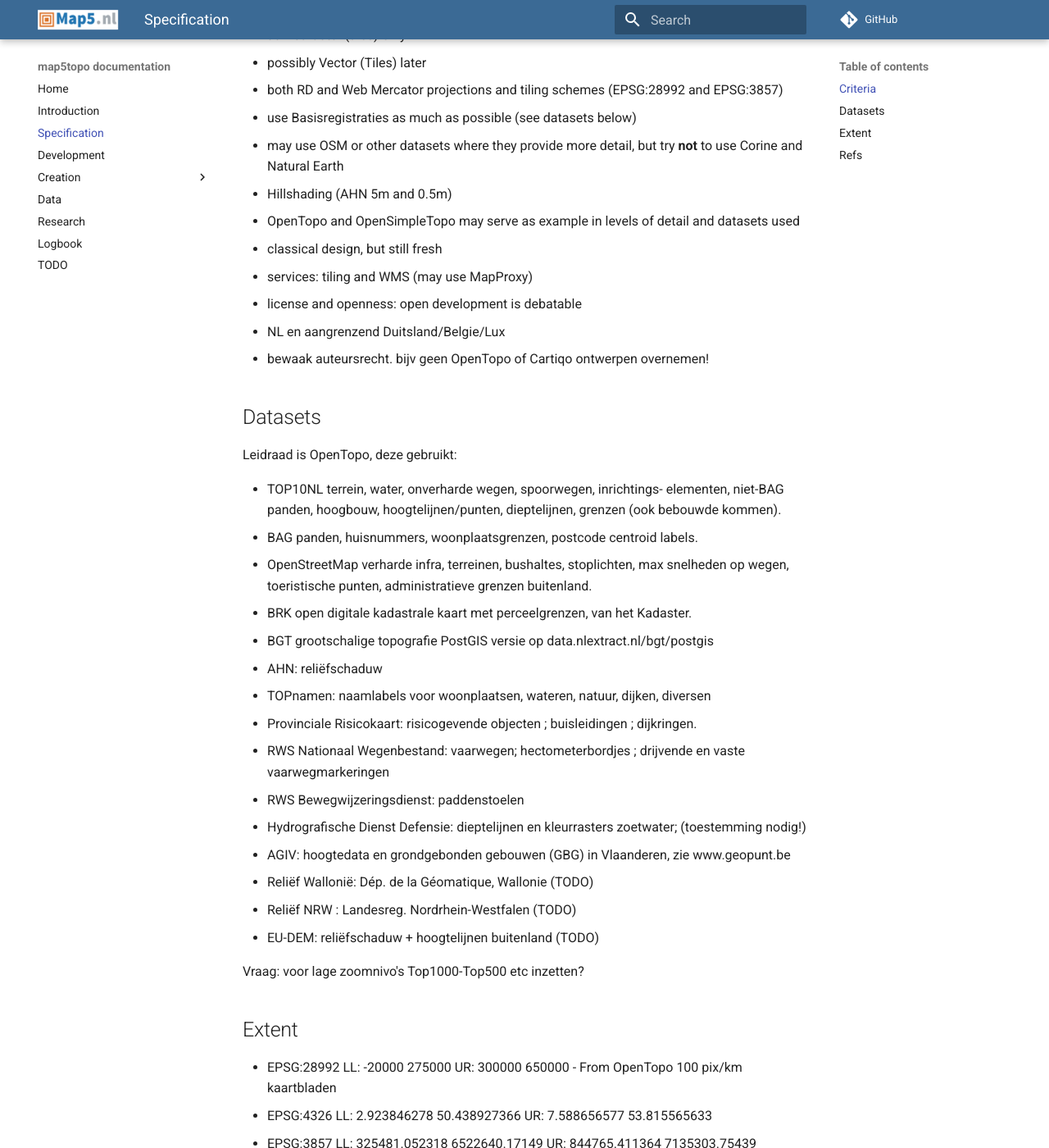
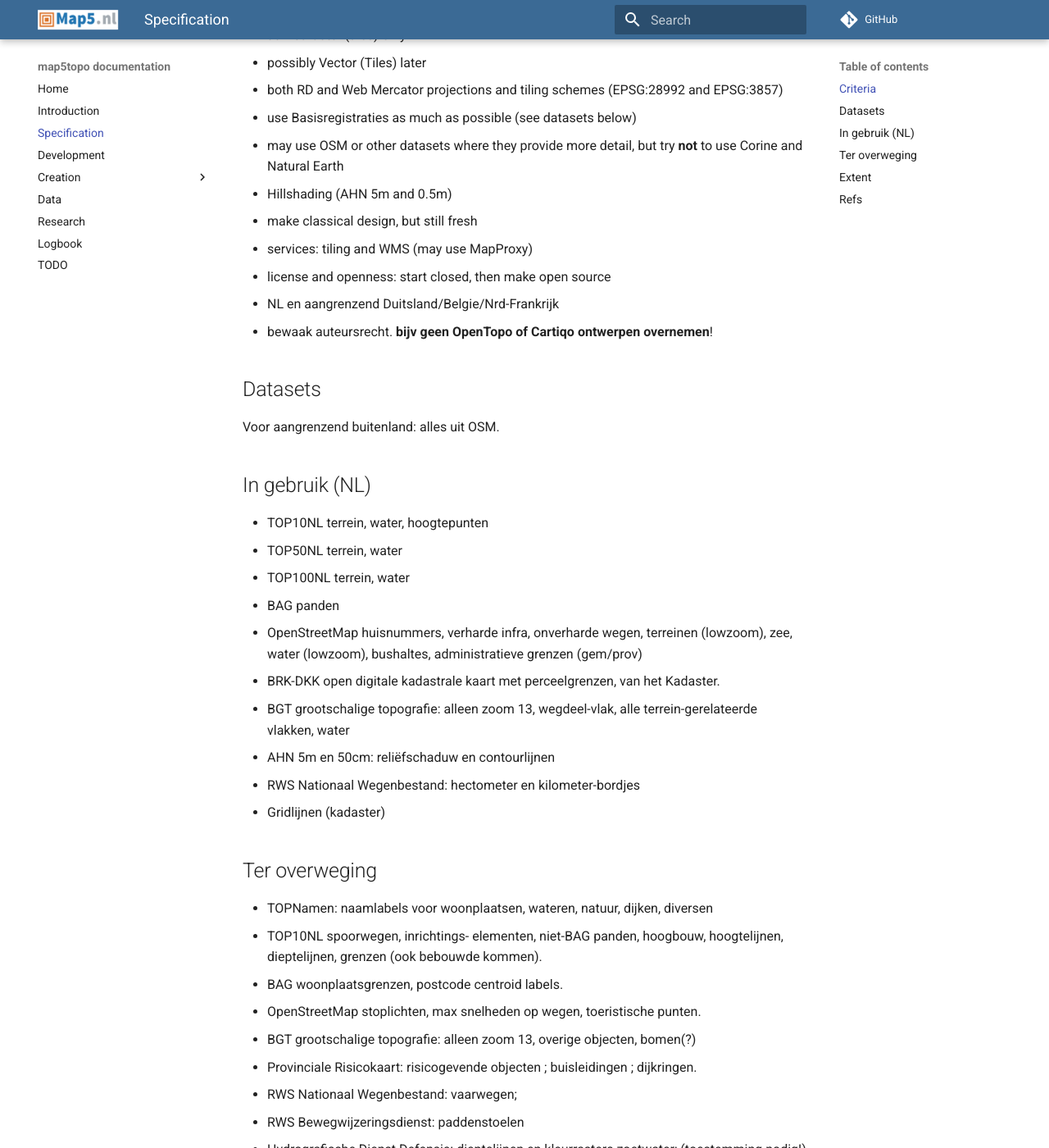
Before and after one commit to map5nl/map5topo.nl, an MkDocs documentation site: the page built from docs/src/spec.md, in a window 1280 px wide and 1400 px high, scrolled down 266 px. Shown: the whole window at 82% size. Built offline with MkDocs 1.6.1 and Material for MkDocs 9.7.7, drawn with Linux system fonts in a browser that asks for light colours; comment, search, counter and statistics services are not loaded; some of the changed text lies outside the part shown.

Commit message:
edits like spec

```diff
--- a/docs/src/spec.md
+++ b/docs/src/spec.md
@@ -10,38 +10,49 @@ Goal: develop a Dutch national classic topographic map (or maps) for hosting by
 * use Basisregistraties as much as possible  (see datasets below)
 * may use OSM or other datasets where they provide more detail, but try **not** to use Corine and Natural Earth
 * Hillshading (AHN 5m and 0.5m)
-* OpenTopo and OpenSimpleTopo may serve as example in levels of detail and datasets used
-* classical design, but still fresh
+* make classical design, but still fresh
 * services: tiling and WMS (may use MapProxy)
-* license and openness: open development is debatable
-* NL en aangrenzend Duitsland/Belgie/Lux
-* bewaak auteursrecht. bijv geen OpenTopo of Cartiqo ontwerpen overnemen!
+* license and openness: start closed, then make open source
+* NL en aangrenzend Duitsland/Belgie/Nrd-Frankrijk
+* bewaak auteursrecht. **bijv geen OpenTopo of Cartiqo ontwerpen overnemen**!
 
 ## Datasets
 
-Leidraad is OpenTopo, deze gebruikt:
+Voor aangrenzend buitenland: alles uit OSM.
 
-* TOP10NL  terrein, water, onverharde wegen, spoorwegen, inrichtings- elementen, niet-BAG panden, hoogbouw, hoogtelijnen/punten, dieptelijnen, grenzen (ook bebouwde kommen).
-* BAG  panden, huisnummers, woonplaatsgrenzen, postcode centroid labels.
-* OpenStreetMap  verharde infra, terreinen, bushaltes, stoplichten, max snelheden op wegen, toeristische punten, administratieve grenzen buitenland.
-* BRK open digitale kadastrale kaart met perceelgrenzen, van het Kadaster.
-* BGT grootschalige topografie PostGIS versie op data.nlextract.nl/bgt/postgis
-* AHN: reliëfschaduw
-* TOPnamen: naamlabels voor woonplaatsen, wateren, natuur, dijken, diversen
+## In gebruik (NL)
+
+* TOP10NL  terrein, water,  hoogtepunten
+* TOP50NL  terrein, water
+* TOP100NL  terrein, water
+* BAG  panden
+* OpenStreetMap  huisnummers, verharde infra, onverharde wegen, terreinen (lowzoom), zee, water (lowzoom), bushaltes, administratieve grenzen (gem/prov)
+* BRK-DKK open digitale kadastrale kaart met perceelgrenzen, van het Kadaster.
+* BGT grootschalige topografie: alleen zoom 13, wegdeel-vlak, alle terrein-gerelateerde vlakken, water
+* AHN 5m en 50cm: reliëfschaduw en contourlijnen
+* RWS Nationaal Wegenbestand: hectometer en kilometer-bordjes
+* Gridlijnen (kadaster)
+
+## Ter overweging
+
+* TOPNamen: naamlabels voor woonplaatsen, wateren, natuur, dijken, diversen
+* TOP10NL  spoorwegen, inrichtings- elementen, niet-BAG panden, hoogbouw, hoogtelijnen, dieptelijnen, grenzen (ook bebouwde kommen).
+* BAG  woonplaatsgrenzen, postcode centroid labels.
+* OpenStreetMap  stoplichten, max snelheden op wegen, toeristische punten.
+* BGT grootschalige topografie: alleen zoom 13, overige objecten, bomen(?)
 * Provinciale Risicokaart: risicogevende objecten ; buisleidingen ; dijkringen.
-* RWS Nationaal Wegenbestand: vaarwegen; hectometerbordjes ; drijvende en vaste vaarwegmarkeringen
+* RWS Nationaal Wegenbestand: vaarwegen;
 * RWS Bewegwijzeringsdienst: paddenstoelen
 * Hydrografische Dienst Defensie: dieptelijnen en kleurrasters zoetwater; (toestemming nodig!)
 * AGIV: hoogtedata en grondgebonden gebouwen (GBG) in Vlaanderen, zie www.geopunt.be
 * Reliëf Wallonië: Dép. de la Géomatique, Wallonie (TODO)
 * Reliëf NRW : Landesreg. Nordrhein-Westfalen (TODO)
 * EU-DEM: reliëfschaduw + hoogtelijnen buitenland (TODO)
-
-Vraag: voor lage zoomnivo's Top1000-Top500 etc inzetten?
+* NS/Prorail - stationsnamen
 
 ## Extent
 
-- EPSG:28992 LL: -20000 275000  UR: 300000 650000  - From OpenTopo 100 pix/km kaartbladen
+- EPSG:28992 LL: -20000 275000  UR: 300000 650000
 - EPSG:4326  LL: 2.923846278 50.438927366  UR: 7.588656577	53.815565633
 - EPSG:3857 LL: 325481.052318 6522640.17149 UR: 844765.411364 7135303.75439
 - GeoFabriek OSM Buitenland (Osmosis) `--bounding-box left=2.666 bottom=50.392  right=7.667 top=53.860`  iets ruimer
@@ -49,7 +60,7 @@ Vraag: voor lage zoomnivo's Top1000-Top500 etc inzetten?
 
 - NL Tiling Extent is: '-285401.920, 22598.080, 595401.920, 903401.920' wel heel ruim.
 
-We houden OpenTopo extent aan in Mapnik en denk Osmosis extent om Buitenland te mergen en Water Polygons.
+We houden LL: -20000 275000  UR: 300000 650000 extent aan in Mapnik en denk Osmosis extent om Buitenland te mergen en Water Polygons.
 
 ## Refs
 * https://www.freemap.sk/?map=15/48.552055/19.321260&layers=X  https://github.com/FreemapSlovakia/freemap-mapnik/ nice hillshading!
```
Also changed, not shown: docs/src/index.md (+6 -3 lines).
